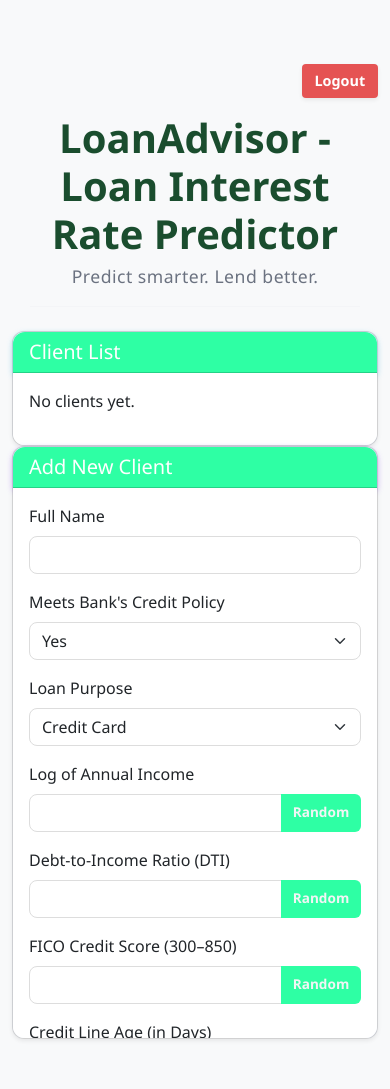
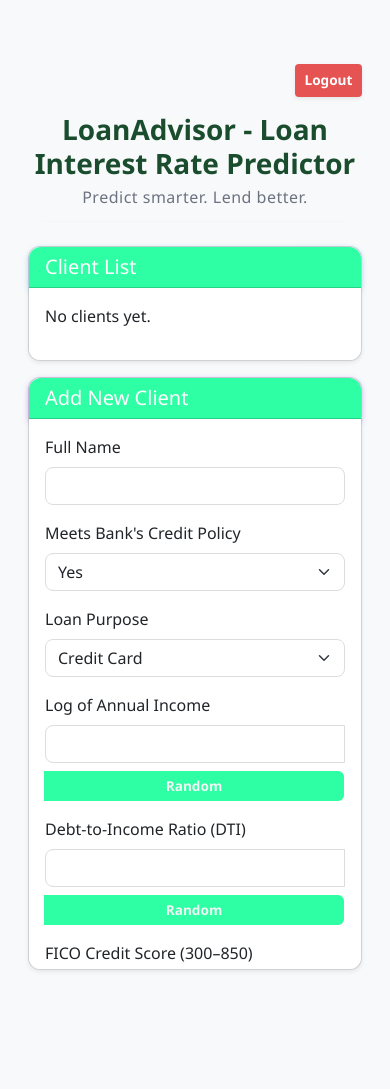
Before and after one commit to devern-DZZC/Interest-Rate-Prediction, a Flask app: template loan-int-rate_web-app/templates/index.html in a window 390 px wide. Shown: the top 1089 px of the page. Run offline with Flask 3, Linux system fonts and the light colour scheme; the template is opened without the code that fills it, so the values that code supplies are empty; parts of the project's set-up code (start-up, migrations or seed data) failed here and were passed over.

Commit message:
fixed mobile display

```diff
--- a/loan-int-rate_web-app/static/static.css
+++ b/loan-int-rate_web-app/static/static.css
@@ -199,3 +199,72 @@
     border-top-right-radius: 0.75rem;
     box-shadow: 0 2px 4px rgba(0,0,0,0.1);
 }
+
+/* Adjust container padding on small screens */
+@media (max-width: 768px) {
+    body {
+        padding: 0 1rem;
+    }
+
+    .app-title {
+        font-size: 1.75rem;
+    }
+
+    .tagline {
+        font-size: 1rem;
+        margin-bottom: 0.75rem;
+    }
+
+    .card.shadow-sm {
+        margin-bottom: 1rem;
+    }
+
+    .card-title {
+        font-size: 1.1rem;
+    }
+
+    .card-text {
+        font-size: 0.85rem;
+    }
+
+    #predictBtn {
+        font-size: 1rem;
+        padding: 0.6rem 1.2rem;
+        min-width: unset;
+        width: 100%;
+    }
+
+    .btn-delete, .btn-outline-danger {
+        font-size: 0.85rem;
+        width: 100%;
+        padding: 0.4rem 0.6rem;
+    }
+
+    .form-button-center {
+        flex-direction: column;
+        align-items: center;
+    }
+
+    .form-control, .form-select {
+        font-size: 1rem;
+    }
+
+    .card-body {
+        padding: 1rem;
+    }
+
+    .card-fullname-header {
+        font-size: 1.1rem;
+        padding: 0.6rem 0.9rem;
+    }
+
+    .btn-random {
+        width: 100%;
+        margin-top: 0.5rem;
+    }
+
+    .input-group > .btn-random {
+        min-width: unset;
+        width: 100%;
+    }
+}
--- a/loan-int-rate_web-app/templates/index.html
+++ b/loan-int-rate_web-app/templates/index.html
@@ -2,6 +2,7 @@
 <html lang="en">
 <head>
     <meta charset="UTF-8">
+    <meta name="viewport" content="width=device-width, initial-scale=1">
     <title>LoanAdvisor - Loan Interest Rate Predictor</title>
     <link href="https://cdn.jsdelivr.net/npm/bootstrap@5.3.3/dist/css/bootstrap.min.css" rel="stylesheet">
     <link rel="stylesheet" href="{{ url_for('static', filename='static.css') }}">
```
Also changed, not shown: loan-int-rate_web-app/data.db.
